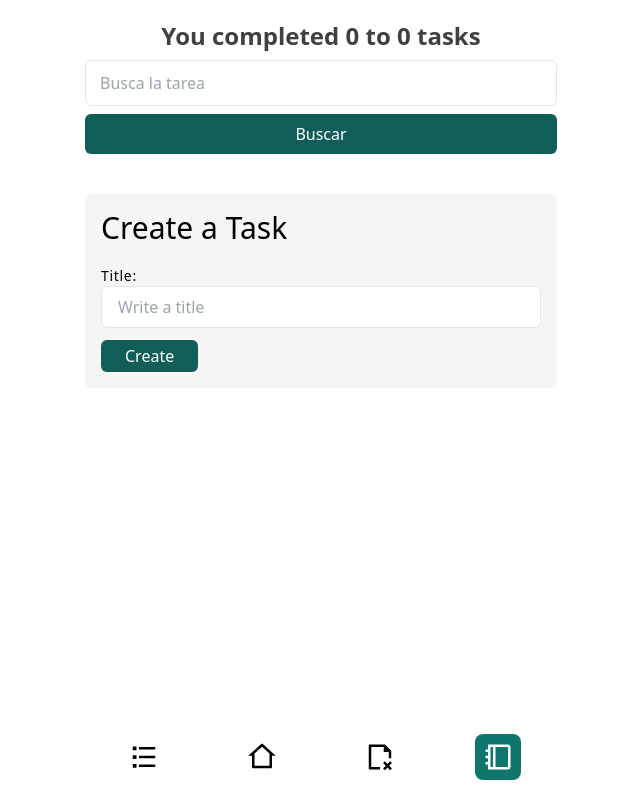
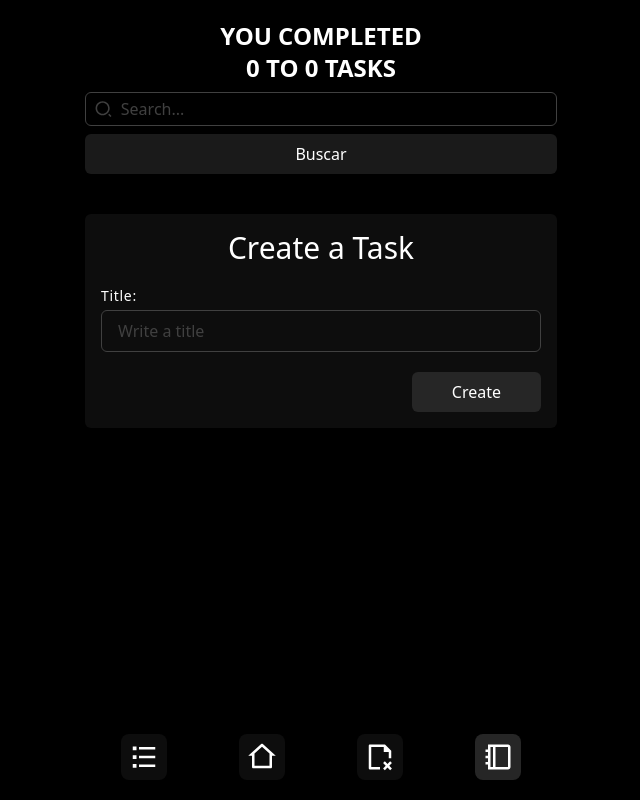
Before and after one commit to chris-dev-software/todo-app, a React (Vite) app: page /create in a window 1280 px wide. Shown: the whole page, without its empty margins (319-959 px from the left). Built offline with nearby package versions, Linux system fonts and the light colour scheme.

Commit message:
app theme, changed

```diff
--- a/src/App.jsx
+++ b/src/App.jsx
@@ -41,6 +41,7 @@ function App () {
 
   return (
     <BrowserRouter>
+      <div className='bg-black min-h-screen'>
         <Header completedTodosLength={completedTodosLength} allTodosLength={allTodosLength} />
 
         <main className='max-w-lg mx-auto p-5 pb-[106px]'>
@@ -89,6 +90,7 @@ function App () {
           </Routes>
         </main>
         <Options />
+      </div>
     </BrowserRouter>
   )
 }
--- a/src/components/Header.jsx
+++ b/src/components/Header.jsx
@@ -1,17 +1,23 @@
+import { RiSearch2Line } from 'react-icons/ri'
+
 export function Header ({ completedTodosLength, allTodosLength }) {
   return (
-    <header className='max-w-lg mx-auto p-5 sticky top-0 bg-white'>
-      <h1 className='text-2xl text-center font-semibold mb-2 text-neutral-700'>
-        You completed {completedTodosLength} to {allTodosLength} tasks
+    <header className='max-w-lg mx-auto p-5 sticky top-0 bg-black'>
+      <h1 className='text-2xl text-center uppercase font-semibold mb-2 flex flex-col text-white'>
+        <span>You completed</span>
+        <span>{completedTodosLength} to {allTodosLength} tasks</span>
       </h1>
 
       <form className='flex flex-col gap-2'>
-        <input
-          type='text'
-          placeholder='Busca la tarea'
-          className='outline-none border rounded-md px-3.5 py-2.5'
-        />
-        <button className='bg-teal-800 text-white px-3 py-2 rounded-md'>
+        <div className='flex items-center gap-2 text-neutral-700 border border-neutral-700 transition-colors rounded-md px-2 py-1 focus-within:border-neutral-500 focus-within:text-neutral-500'>
+          <RiSearch2Line className='text-xl' />
+          <input
+            type='text'
+            placeholder='Search...'
+            className='w-full outline-none bg-transparent text-white placeholder:text-neutral-700'
+          />
+        </div>
+        <button className='outline-none rounded-md p-2 text-white bg-white/10 hover:bg-white/15 transition-colors'>
           Buscar
         </button>
       </form>
--- a/src/components/OptionItem.jsx
+++ b/src/components/OptionItem.jsx
@@ -6,8 +6,8 @@ export function OptionItem ({ linkTo, hoverText, children }) {
     <NavLink
       to={linkTo}
       className={({ isActive }) => {
-        const defaultStyle = 'group relative p-2 rounded-lg transition-colors duration-500'
-        const activeStyle = isActive ? 'bg-teal-700 text-white' : 'bg-white text-black'
+        const defaultStyle = 'group relative p-2 rounded-lg transition-colors duration-500 outline-none'
+        const activeStyle = isActive ? 'bg-white/15 text-white' : 'bg-white/5 text-white hover:bg-white/15'
         return `${defaultStyle} ${activeStyle}`
       }}
     >
--- a/src/components/OptionSpan.jsx
+++ b/src/components/OptionSpan.jsx
@@ -1,6 +1,6 @@
 export function OptionSpan ({ data }) {
   return (
-    <span className='absolute -top-4 opacity-0 pointer-events-none before:absolute before:w-3 before:h-3 before:bg-[#050100] before:-bottom-1 before:-z-10 before:rotate-45 before:left-1/2 before:-translate-x-1/2 group-hover:-top-8 group-hover:opacity-100 group-hover:pointer-events-auto transition-all duration-300 left-1/2 -translate-x-1/2 bg-[#050100] text-white px-2 rounded-full'>
+    <span className='absolute -top-4 opacity-0 pointer-events-none before:absolute before:w-3 before:h-3 before:bg-neutral-200 before:-bottom-1 before:-z-10 before:rotate-45 before:left-1/2 before:-translate-x-1/2 group-hover:-top-8 group-hover:opacity-100 group-hover:pointer-events-auto transition-all duration-300 left-1/2 -translate-x-1/2 bg-neutral-200 text-black px-2 rounded-full'>
       {data}
     </span>
   )
--- a/src/components/Options.jsx
+++ b/src/components/Options.jsx
@@ -9,7 +9,7 @@ import { OptionItem } from './OptionItem'
 
 export function Options () {
   return (
-    <footer className='fixed left-0 right-0 bottom-0 w-full bg-white'>
+    <footer className='fixed left-0 right-0 bottom-0 w-full bg-black'>
       <section className='grid grid-cols-4 justify-items-center items-center max-w-lg mx-auto p-5'>
 
         <OptionItem linkTo='/completed' hoverText='Completed'>
--- a/src/components/TodoItem.jsx
+++ b/src/components/TodoItem.jsx
@@ -1,21 +1,21 @@
 export function TodoItem ({ id, title, createdAt, deleteTodo, changeCompleteTask, completed }) {
   return (
-    <li className='bg-neutral-100 p-2 rounded-md shadow-md'>
+    <li className={` border ${completed ? 'border-green-500/50 bg-green-500/5' : 'border-neutral-50/15 bg-neutral-50/15'}  p-4 rounded-md shadow-md`}>
       <div className='mb-3'>
-        <span className='text-sm font-medium tracking-wide'>Title:</span>
-        <h3 className='text-lg leading-5'>{title}</h3>
+        <span className='text-sm font-medium tracking-wide text-neutral-400'>Title:</span>
+        <h3 className='text-lg leading-5 text-white'>{title}</h3>
       </div>
 
       <div className='mb-3'>
-        <span className='text-sm font-medium tracking-wide'>Created At:</span>
-        <h3 className='text-lg leading-5'>{createdAt}</h3>
+        <span className='text-sm font-medium tracking-wide text-neutral-400'>Created At:</span>
+        <h3 className='text-lg leading-5 text-white'>{createdAt}</h3>
       </div>
 
-      <footer className='grid grid-cols-2 gap-5'>
-        <button onClick={() => changeCompleteTask(id)} className='text-white bg-green-500 hover:bg-green-600 transition-colors px-2 py-1 rounded-lg'>
-          {completed ? 'Incomplete' : 'Complete'}
+      <footer className='grid grid-cols-2 gap-4'>
+        <button onClick={() => changeCompleteTask(id)} className='text-white border border-green-500 bg-green-500/5 hover:bg-green-500/15 transition-colors px-2 py-1 rounded-lg'>
+          Complete
         </button>
-        <button onClick={() => deleteTodo(id)} className='text-white bg-red-500 hover:bg-red-600 transition-colors px-2 py-1 rounded-lg'>
+        <button onClick={() => deleteTodo(id)} className='text-white border border-red-500 bg-red-500/5 hover:bg-red-500/15 transition-colors px-2 py-1 rounded-lg'>
           Delete
         </button>
       </footer>
--- a/src/index.css
+++ b/src/index.css
@@ -1,3 +1,14 @@
 @tailwind base;
 @tailwind components;
 @tailwind utilities;
+
+
+::-webkit-scrollbar{
+  background-color: black;
+  width: 5px;
+}
+
+::-webkit-scrollbar-thumb{
+  background-color: rgb(56, 56, 56);
+  border-radius: 16px;
+}
--- a/src/pages/ContainerTodos.jsx
+++ b/src/pages/ContainerTodos.jsx
@@ -6,7 +6,7 @@ export function ContainerTodos ({ todos, deleteTodo, changeCompleteTask }) {
       {
         todos.length > 0
           ? <Todos todos={todos} deleteTodo={deleteTodo} changeCompleteTask={changeCompleteTask} />
-          : <p>No Tasks</p>
+          : <p className='text-white text-center text-4xl'>No Tasks</p>
       }
     </ul>
   )
--- a/src/pages/Create.jsx
+++ b/src/pages/Create.jsx
@@ -22,13 +22,13 @@ export function Create ({ createNewTodo }) {
   }
 
   return (
-    <form onSubmit={handleSubmit} className='bg-neutral-100 p-4 rounded-md'>
-      <h1 className='text-3xl mb-5'>Create a Task</h1>
+    <form onSubmit={handleSubmit} className='bg-white/5  p-4 rounded-md'>
+      <h1 className='text-3xl mb-5 text-center text-white'>Create a Task</h1>
 
-      <div className='flex flex-col mb-3'>
+      <div className='flex flex-col gap-1 mb-5'>
         <label
           htmlFor='title'
-          className='text-sm font-medium tracking-wider'
+          className='text-sm font-medium tracking-wider text-white'
         >Title:
         </label>
         <input
@@ -37,11 +37,11 @@ export function Create ({ createNewTodo }) {
           value={title}
           placeholder='Write a title'
           onChange={(e) => setTitle(e.target.value)}
-          className='outline-none border px-4 py-2 rounded-md'
+          className='outline-none border px-4 py-2 rounded-md bg-transparent border-neutral-700 focus:border-neutral-500 text-white placeholder:text-neutral-700'
         />
       </div>
 
-      <button className='text-white bg-teal-800 hover:bg-teal-900 transition-colors px-6 py-1 rounded-md'>Create</button>
+      <button className='outline-none rounded-md py-2 px-10 text-white bg-white/10 hover:bg-white/15 transition-colors ml-auto block'>Create</button>
     </form>
   )
 }
```
Lines whose indentation alone changed are shown as unchanged.
